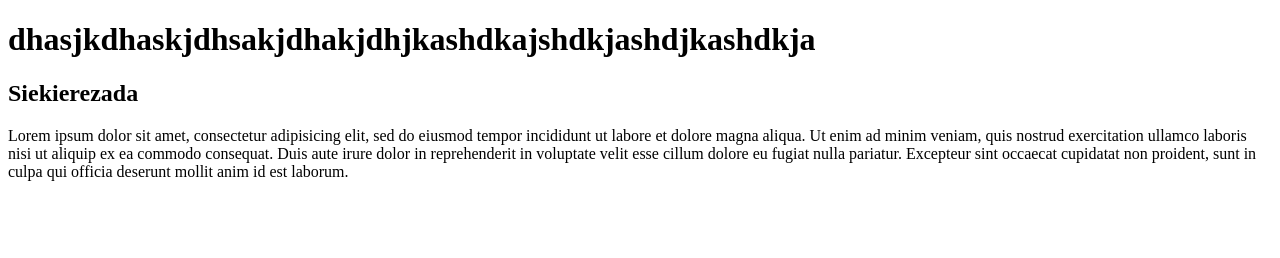
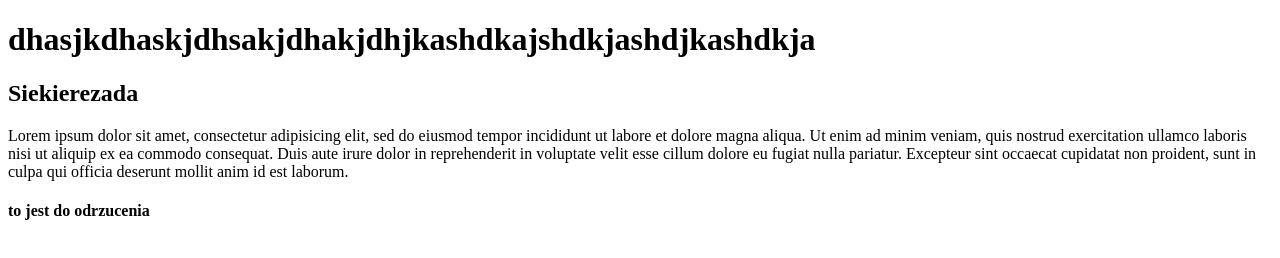
Before and after one commit to zloty-test/Test, a plain HTML site: page index.html in a window 1280 px wide. Drawn offline with Linux system fonts and the light colour scheme.

Commit message:
do odrzucenia

```diff
--- a/index.html
+++ b/index.html
@@ -15,6 +15,7 @@
 	consequat. Duis aute irure dolor in reprehenderit in voluptate velit esse
 	cillum dolore eu fugiat nulla pariatur. Excepteur sint occaecat cupidatat non
 	proident, sunt in culpa qui officia deserunt mollit anim id est laborum.</p>
+	<h4>to jest do odrzucenia</h4>
 </body>
 
 </html>
```
